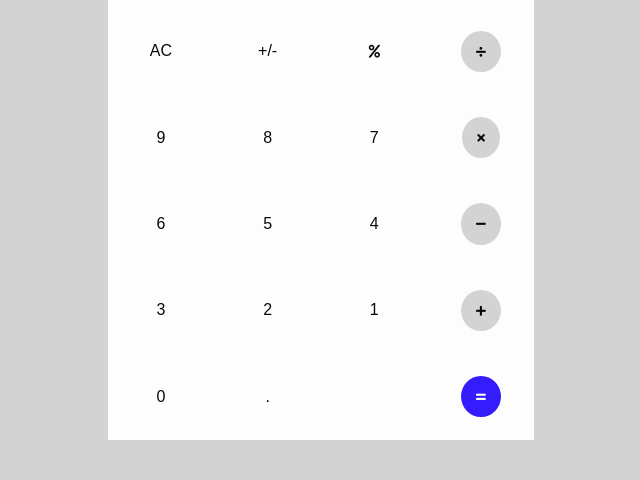
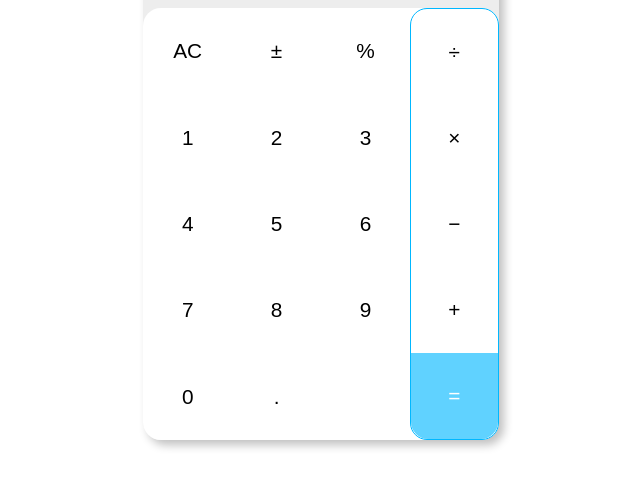
Before and after one commit to realkevinbrian/calculatorApp, a plain HTML site: page index.html in a window 1280 px wide. Shown: the part 320-800 px from the top of the page, without its empty margins (319-959 px from the left). Drawn offline with Linux system fonts and the light colour scheme.

Commit message:
Improving UI , #fixing UI bugs

```diff
--- a/assets/css/devices.css
+++ b/assets/css/devices.css
@@ -15,6 +15,7 @@
         background-color: var(--main--whiteTheme);
         grid-column: 4/-4;
         height: 90%;
+
 
     }
 
@@ -74,14 +75,14 @@
     body{
 
         display: grid;
-        grid-template-columns: repeat(12,1fr);
+        grid-template-columns: repeat(36,1fr);
         grid-template-rows:100%;
         align-items: center;
     }
 
     .appContainer{
         background-color: var(--main--whiteTheme);
-        grid-column: 5/-5;
+        grid-column: 14/-14;
         height: 90%;
 
     }
--- a/assets/css/style.css
+++ b/assets/css/style.css
@@ -1,4 +1,6 @@
 @import url("./devices.css");
+
+
 
 
 html,
@@ -10,11 +12,31 @@ body{
 
 }
 
+button{
+    border: 0px transparent;
+    width: 90%;
+    height: 90%;
+    background-color: transparent;
+    transition: background-color 0.5s linear;
+    border-radius: 2px;
+}
+
+button:hover{
+    background-color: rgb(0, 153, 255);
+
+}
+
 
 .appContainer{
     display: grid;
     grid-template-columns: 1fr;
     grid-template-rows: 40% 60%;
+    border-radius: 17px;
+    border-radius: 18px;
+    background: #ededed;
+    box-shadow:  5px 5px 10px #c0c0c0,
+                -5px -5px 10px #ffffff;
+
 
 }
 
@@ -42,8 +64,12 @@ body{
     display: flex;
     flex-direction: column;
     align-items: flex-end;
+    justify-content: flex-end;
     height: 60%;
     padding: 3%;
+    height: 100%;
+
+
 
 }
 
@@ -89,6 +115,10 @@ body{
 
     display: flex;
     flex-direction: column;
+    border-radius: 17px;
+    border-radius: 18px;
+    background: #ffffff;
+
 
 
 }
@@ -103,7 +133,6 @@ body{
     "center center side"
     "center center side"
     ;
-
     grid-template-rows: 20% auto 10%;
 }
 
@@ -127,13 +156,6 @@ body{
     justify-items: center;
 
 }
-.top>div{
-    font-family: Arial, Helvetica, sans-serif;
-    font-weight: 400;
-}
-.top>div:nth-last-child(1){
-    font-size: 0.8rem;
-}
 
 
 
@@ -156,7 +178,7 @@ body{
 
 }
 
-.center>div{
+.center>button{
     font-weight: 400;
     font-family: Arial, Helvetica, sans-serif;
 }
@@ -172,35 +194,35 @@ body{
 
 
 .rightSide{
-    grid-area: side;
+    grid-area:side;
     display: grid;
     grid-template-columns: 1fr;
     align-items: center;
     justify-items: center;
-}
+    border: 1px solid rgb(0, 183, 255);
+    border-radius: 17px;
+    background: #ffffff;}
 
-.rightSide>div>i{
-    font-size: 0.7rem;
-    margin: 15px;
-}
-.rightSide>div{
-    background-color: var(--main--bgColor);
-    border-radius: 60%;
-    display: flex;
-    align-items: center;
-    justify-items: center;
-    justify-content: center;
-    align-content: center;
-    transition: background-color 0.5s linear;
+.rightSide>button:hover:nth-last-child(1){
+    background-color: rgb(3, 90, 124);
 
 }
 
-.rightSide>div:hover{
-    background-color: rgb(0, 140, 255);
+.rightSide>button:nth-last-child(1){
+    background-color:rgba(0, 183, 255, 0.623);
+    color: white!important;
+    width:100%;
+    height: 100%;
+    border-radius: 0px 0px 17px 17px;
+
+
+
+
+
 
 }
 
-.rightSide>div:nth-last-child(1){
-    background-color: var(--main--textColor2);
-    color: white!important;
+button{
+    font-size: 1.3rem;
+    margin: 15px;
 }
--- a/assets/css/theme.css
+++ b/assets/css/theme.css
@@ -1,6 +1,6 @@
 :root {
 
-    --main--bgColor : #d3d3d3;
+    --main--bgColor : white;
     --main--whiteTheme : #FDFDFD;
     --main--textColor : #08070B;
     --main--btnColor : #56555E;
--- a/index.html
+++ b/index.html
@@ -32,31 +32,31 @@
             <div class="numContainer">
 
                 <div class="top">
-                    <div>AC</div>
-                    <div>+/-</div>
-                    <div><i class="fa fa-percent"></i></div>
+                    <button data-action="clear">AC</button>
+                    <button data-action="minusAdd">&PlusMinus;</button>
+                    <button data-action="percentage">&percnt;</button>
                 </div>
 
                 <div class="center">
-                    <div>9</div>
-                    <div>8</div>
-                    <div>7</div>
-                    <div>6</div>
-                    <div>5</div>
-                    <div>4</div>
-                    <div>3</div>
-                    <div>2</div>
-                    <div>1</div>
-                    <div>0</div>
-                    <div>.</div>
+                    <button class="numPads">1</button>
+                    <button class="numPads">2</button>
+                    <button class="numPads">3</button>
+                    <button class="numPads">4</button>
+                    <button class="numPads">5</button>
+                    <button class="numPads">6</button>
+                    <button class="numPads">7</button>
+                    <button class="numPads">8</button>
+                    <button class="numPads">9</button>
+                    <button class="numPads">0</button>
+                    <button >.</button>
                 </div>
 
                 <div class="rightSide">
-                    <div><i class="fa fa-divide"></i></div>
-                    <div><i class="fa fa-times"></i> </div>
-                    <div><i class="fa fa-minus"></i></div>
-                    <div><i class="fa fa-plus"></i></div>
-                    <div><i class="fas fa-equals"></i></div>
+                    <button data-action="divide">&divide;</button>
+                    <button data-action="multiply">&times;</button>
+                    <button data-action="minus">&minus;</button>
+                    <button data-action="add">&plus;</button>
+                    <button class="equal">&equals;</button>
                 </div>
 
 
@@ -65,5 +65,6 @@
         </div>
     </div>
 
+    <script type="module" src="./assets/script/app.js"></script>
 </body>
 </html>
```
Also changed, not shown: test.html (added, +42 -0 lines), 1 other file.
